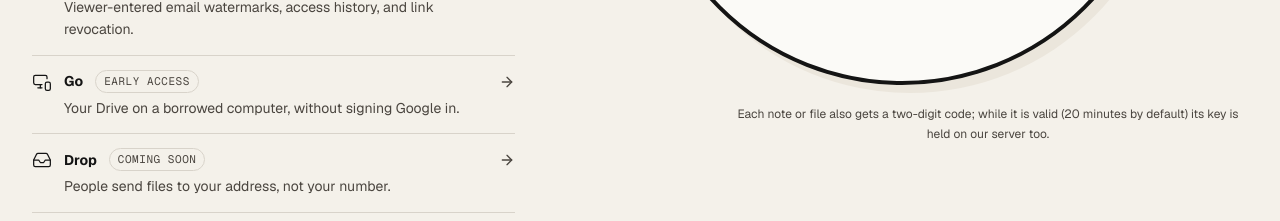
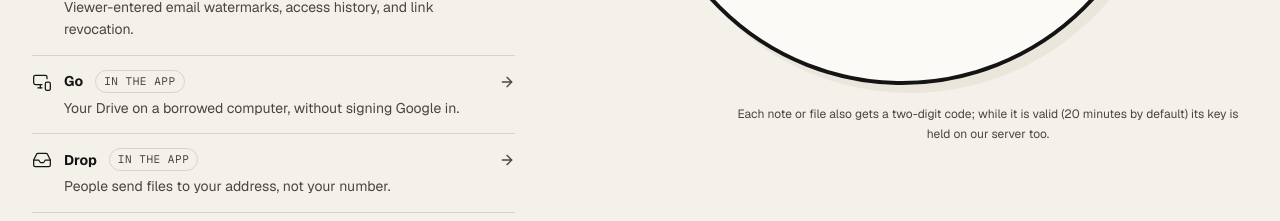
Before and after one commit to https-shubhamsahu/NON_SUS, a Next.js app in the folder homepage/: page / in a window 1280 px wide. Shown: the part 725-946 px from the top of the page. Built offline with nearby package versions, Linux system fonts and the light colour scheme.

Commit message:
docs(landing): align copy with public feature rollout

```diff
--- a/homepage/src/app/layout.tsx
+++ b/homepage/src/app/layout.tsx
@@ -139,7 +139,7 @@ const structuredData = {
       offers: { "@type": "Offer", price: "0", priceCurrency: "USD" },
       publisher: { "@id": `${SITE_URL}#organization` },
       description:
-        "Self-destructing notes and files encrypted in the browser, documents watermarked to whoever opens them, and Saved on a borrowed computer when Go is enabled for your account, without signing Google in there. Web app at app.nosus.foo; native Android app.",
+        "Self-destructing notes and files encrypted in the browser, documents watermarked to whoever opens them, and Saved on a borrowed computer without signing Google in there. Web app at app.nosus.foo; native Android app.",
     },
   ],
 };
--- a/homepage/src/components/FaqAccordion.tsx
+++ b/homepage/src/components/FaqAccordion.tsx
@@ -11,7 +11,7 @@ export default function FaqAccordion() {
     },
     {
       q: "What is Saved?",
-      a: "A chat with yourself stored in your Google Drive, in a NO SUS/ folder. The phone is the Drive client. Saved and Go are early access, available only when enabled for your account.",
+      a: "A chat with yourself stored in your Google Drive, in a NO SUS/ folder. The phone is the Drive client. Saved and Go are available in the app.",
     },
     {
       q: "What happens on a borrowed computer?",
@@ -19,11 +19,11 @@ export default function FaqAccordion() {
     },
     {
       q: "Is Drop available?",
-      a: "Coming soon. The door at yourname.nosus.foo is planned to stay closed until you preview and accept. It does not work yet.",
+      a: "Yes. Create a Drop link in the app. Its current public address is nosus.foo/to?h=<handle>. The door stays closed until you preview and accept, so nothing reaches your Drive without your approval.",
     },
     {
       q: "Are group drops available?",
-      a: "Coming soon. Planned: a group feed where each member's copy is saved to their own Drive. Not available yet.",
+      a: "Yes, in the app. A group feed saves each member's copy to their own Drive. Messages and files are encrypted for the group; watermark attribution for leaked group files is not available yet.",
     },
     {
       q: "Do I need an account to try a burn note?",
--- a/homepage/src/components/Hero.tsx
+++ b/homepage/src/components/Hero.tsx
@@ -3,8 +3,8 @@ import { ArrowRight, Flame, Stamp, MonitorSmartphone, Inbox, Users } from "lucid
 
 import BurnTool from "./BurnTool";
 
-// Every feature gets the same row. Status must match what ships (AGENTS.md
-// §0.3): Go is flag-gated early access; Drop and Group drops are not public.
+// Every feature gets the same row. Status must match the production rollout:
+// Go, Drop and Group drops are on for every signed-in user.
 const FEATURES = [
   {
     icon: Flame,
@@ -24,21 +24,21 @@ const FEATURES = [
     icon: MonitorSmartphone,
     name: "Go",
     text: "Your Drive on a borrowed computer, without signing Google in.",
-    status: "Early access",
+    status: "In the app",
     href: "/#how-it-works",
   },
   {
     icon: Inbox,
     name: "Drop",
     text: "People send files to your address, not your number.",
-    status: "Coming soon",
+    status: "In the app",
     href: "/#doors",
   },
   {
     icon: Users,
     name: "Group drops",
     text: "Each member's copy lands in their own Drive.",
-    status: "Coming soon",
+    status: "In the app",
     href: "/#doors",
   },
 ];
--- a/homepage/src/components/ThreeDoors.tsx
+++ b/homepage/src/components/ThreeDoors.tsx
@@ -8,18 +8,18 @@ const goLimits = [
   "Only approve a code on a screen in front of you.",
 ];
 
-const upcoming = [
+const addressDoors = [
   {
     icon: Inbox,
     door: "Door 02",
     title: "Drop",
-    text: "People will send you files at yourname.nosus.foo without your phone number. The door stays closed by default — you preview and accept before anything reaches your Drive.",
+    text: "Share your Drop link from the app, without your phone number. The current public address is nosus.foo/to?h=<handle>. The door stays closed by default — you preview and accept before anything reaches your Drive.",
   },
   {
     icon: Users,
     door: "Door 03",
     title: "Group drops",
-    text: "A planned group feed where each member's copy is saved to their own Drive, end-to-end encrypted. Watermarks that show who leaked a file come later.",
+    text: "A group feed in the app where each member's copy is saved to their own Drive. Group messages and files are encrypted for the group; watermarks that identify a leaked file are a later addition.",
   },
 ];
 
@@ -35,7 +35,7 @@ export default function ThreeDoors() {
         />
 
         <div className="mt-12 grid grid-cols-1 gap-6 md:mt-16 lg:grid-cols-12">
-          {/* Door 01 — Go (the one that works today, when enabled) */}
+          {/* Door 01 — Go */}
           <article className="paper-card paper-card-interactive flex flex-col gap-6 p-6 md:p-10 lg:col-span-7 lg:row-span-2">
             <div className="flex items-start justify-between gap-4">
               <div className="flex h-12 w-12 items-center justify-center rounded-[10px] border border-border bg-muted">
@@ -45,7 +45,7 @@ export default function ThreeDoors() {
                 <span className="font-mono text-[11px] uppercase tracking-widest text-muted-foreground">Door 01</span>
                 <span className="inline-flex items-center gap-1.5 rounded-pill border border-border bg-muted px-3 py-1 text-xs font-semibold uppercase tracking-wider text-foreground">
                   <span className="eink-live text-foreground" />
-                  In app when enabled
+                  In the app
                 </span>
               </div>
             </div>
@@ -78,8 +78,8 @@ export default function ThreeDoors() {
             </Link>
           </article>
 
-          {/* Doors 02–03 — planned */}
-          {upcoming.map((d) => (
+          {/* Doors 02–03 — in the app */}
+          {addressDoors.map((d) => (
             <article
               key={d.title}
               className="reveal flex flex-col gap-4 rounded-[12px] border border-dashed border-border bg-background p-6 md:p-8 lg:col-span-5"
@@ -91,7 +91,7 @@ export default function ThreeDoors() {
                 <div className="flex flex-col items-end gap-2">
                   <span className="font-mono text-[11px] uppercase tracking-widest text-muted-foreground">{d.door}</span>
                   <span className="rounded-pill border border-border px-3 py-1 text-xs font-semibold uppercase tracking-wider text-muted-foreground">
-                    Coming soon
+                    In the app
                   </span>
                 </div>
               </div>
--- a/homepage/src/components/WorkflowTimeline.tsx
+++ b/homepage/src/components/WorkflowTimeline.tsx
@@ -39,8 +39,8 @@ export default function WorkflowTimeline() {
               lede="The phone does the signing-in. The borrowed computer only ever shows what you send it."
             />
             <p className="reveal text-sm leading-relaxed text-muted-foreground">
-              Go is in early access. It shows up in the app once it&apos;s
-              enabled for your account.
+              Go is available in the app. Open it when you need your Drive on
+              a borrowed computer without signing Google into that computer.
             </p>
           </div>
           <div className="reveal lg:col-span-7">
```
Also changed, not shown: homepage/public/llms.txt, 2 other files (tests, documents, lock files or other folders).
